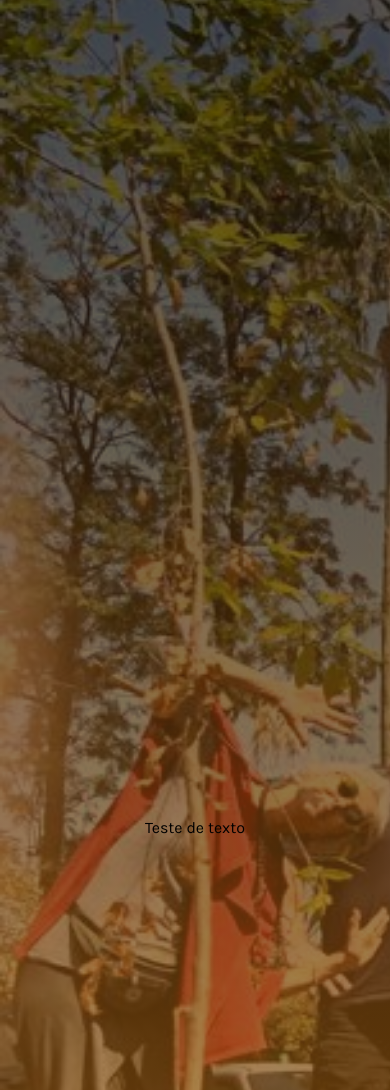
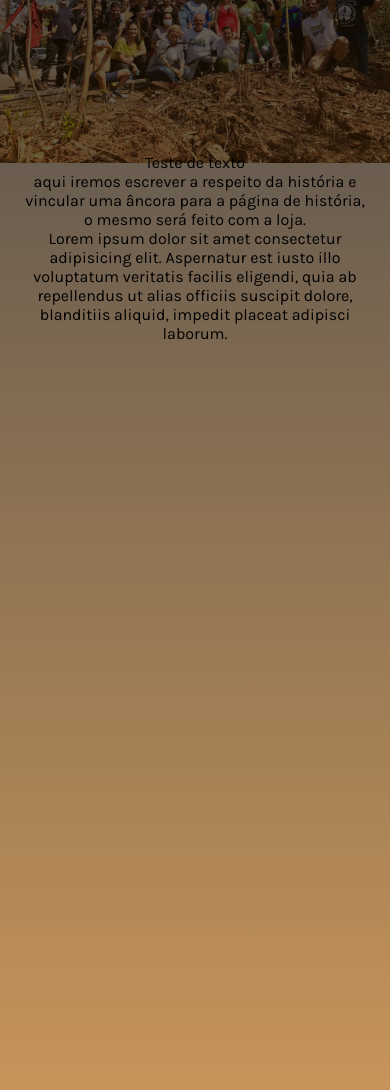
Before and after one commit to Guimaaz/ProjetoUsina, a plain HTML site: page pages/biografia.html in a window 390 px wide. Shown: the part 130-1220 px from the top of the page. Drawn offline with nearby package versions, Linux system fonts and the light colour scheme.

Commit message:
biografia p

```diff
--- /dev/null
+++ b/css/biograficap.css
@@ -0,0 +1,109 @@
+
+@media only screen and (max-width: 5000px) {
+    p {
+
+        padding-top: 105vh
+    }
+}
+@media only screen and (max-width: 1100px) {
+    p {
+
+        padding-top: 65vh;
+
+    }
+}
+@media only screen and (max-width: 990px) {
+    p {
+
+        padding-top: 55vh;
+
+    }
+}
+
+@media only screen and (max-width: 920px) {
+    p {
+
+        padding-top: 55vh;
+
+    }
+}
+
+@media only screen and (max-width: 900px) {
+    p {
+
+        padding-top: 45vh;
+
+    }
+}
+
+@media only screen and (max-width: 850px) {
+    p {
+
+        padding-top: 45vh;
+
+    }
+}
+
+@media only screen and (max-width: 790px) {
+    p {
+
+        padding-top: 45vh;
+
+    }
+}
+
+
+@media only screen and (max-width: 780px) {
+    p {
+        padding-top: 45vh;
+    }
+}
+
+@media only screen and (max-width: 760px) {
+    p {
+        padding-top: 45vh;
+    }
+}
+
+@media only screen and (max-width: 680px) {
+    p {
+        padding-top: 35vh;
+    }
+}
+
+@media only screen and (max-width: 560px) {
+    p {
+        padding-top: 30vh;
+    }
+}
+
+
+
+@media only screen and (max-width: 485px) {
+    p {
+        padding-top: 25vh;
+    }
+}
+
+@media only screen and (max-width: 400px) {
+    p {
+        padding-top: 20vh;
+    }
+}
+
+p {
+    font-family: 'Karla', sans-serif;
+    color: hsl(0, 0%, 0%);
+    text-align: center;
+    margin: 0px 20px;
+    z-index: 1;
+    position: relative;
+    margin-bottom: 1000px;
+
+
+
+
+
+
+
+}
--- /dev/null
+++ b/css/indexp.css
@@ -0,0 +1,108 @@
+
+@media only screen and (max-width: 5000px) {
+    p {
+
+        padding-top: 60vh;
+
+    }
+}
+@media only screen and (max-width: 1100px) {
+    p {
+
+        padding-top: 30vh;
+
+    }
+}
+@media only screen and (max-width: 990px) {
+    p {
+
+        padding-top: 20vh;
+
+    }
+}
+
+@media only screen and (max-width: 920px) {
+    p {
+
+        padding-top: 25vh;
+
+    }
+}
+
+@media only screen and (max-width: 900px) {
+    p {
+
+        padding-top: 25vh;
+
+    }
+}
+
+@media only screen and (max-width: 850px) {
+    p {
+
+        padding-top: 20vh;
+
+    }
+}
+
+@media only screen and (max-width: 790px) {
+    p {
+
+        padding-top: 20vh;
+
+    }
+}
+
+
+@media only screen and (max-width: 780px) {
+    p {
+        padding-top: 30vh;
+    }
+}
+
+@media only screen and (max-width: 760px) {
+    p {
+        padding-top: 20vh;
+    }
+}
+
+@media only screen and (max-width: 680px) {
+    p {
+        padding-top: 20vh;
+    }
+}
+
+@media only screen and (max-width: 560px) {
+    p {
+        padding-top: 10vh;
+    }
+}
+
+
+
+@media only screen and (max-width: 485px) {
+    p {
+        padding-top: 10vh;
+    }
+}
+
+@media only screen and (max-width: 400px) {
+    p {
+        padding-top: 10vh;
+    }
+}
+
+p {
+    font-family: 'Karla', sans-serif;
+    color: hsl(0, 0%, 0%);
+    text-align: center;
+    margin: 0px 20px;
+    z-index: 1;
+    position: relative;
+    margin-bottom: 1000px;
+
+
+
+
+
+}
--- a/css/styles.css
+++ b/css/styles.css
@@ -75,7 +75,7 @@
     width: 100%;
     overflow: hidden;
     background-image: url('../imagens/SobreNosUsina.jpeg');
-    background-size: cover;
+    background-size: contain;
     background-position: auto;
     background-repeat: no-repeat;
     position: relative;
@@ -159,113 +159,3 @@ h1 {
     z-index: 1;
     position: relative;
 }
-
-
-
-@media only screen and (max-width: 5000px) {
-    p {
-
-        padding-top: 60vh;
-
-    }
-}
-@media only screen and (max-width: 1100px) {
-    p {
-
-        padding-top: 30vh;
-
-    }
-}
-@media only screen and (max-width: 990px) {
-    p {
-
-        padding-top: 20vh;
-
-    }
-}
-
-@media only screen and (max-width: 920px) {
-    p {
-
-        padding-top: 25vh;
-
-    }
-}
-
-@media only screen and (max-width: 900px) {
-    p {
-
-        padding-top: 25vh;
-
-    }
-}
-
-@media only screen and (max-width: 850px) {
-    p {
-
-        padding-top: 20vh;
-
-    }
-}
-
-@media only screen and (max-width: 790px) {
-    p {
-
-        padding-top: 20vh;
-
-    }
-}
-
-
-@media only screen and (max-width: 780px) {
-    p {
-        padding-top: 30vh;
-    }
-}
-
-@media only screen and (max-width: 760px) {
-    p {
-        padding-top: 20vh;
-    }
-}
-
-@media only screen and (max-width: 680px) {
-    p {
-        padding-top: 20vh;
-    }
-}
-
-@media only screen and (max-width: 560px) {
-    p {
-        padding-top: 10vh;
-    }
-}
-
-
-
-@media only screen and (max-width: 485px) {
-    p {
-        padding-top: 10vh;
-    }
-}
-
-@media only screen and (max-width: 400px) {
-    p {
-        padding-top: 10vh;
-    }
-}
-
-p {
-    font-family: 'Karla', sans-serif;
-    color: hsl(0, 0%, 0%);
-    text-align: center;
-    margin: 0px 20px;
-    z-index: 1;
-    position: relative;
-    margin-bottom: 1000px;
-
-
-
-
-
-}
--- a/pages/biografia.html
+++ b/pages/biografia.html
@@ -5,8 +5,7 @@
     <meta charset="UTF-8">
     <title>Sobre nós</title>
     <meta name="viewport" content="width=device-width, initial-scale=1.0">
-    <link rel="stylesheet" href="../css/styles.css">
-    <link rel="stylesheet" href="../css/menu.css">
+
     <script src="../scripts/script.js"></script>
 
     <link href="https://fonts.googleapis.com/css2?family=Montserrat:wght@700&display=swap" rel="stylesheet">
@@ -17,6 +16,9 @@
     <link rel="preconnect" href="https://fonts.gstatic.com" crossorigin>
     <link href="https://fonts.googleapis.com/css2?family=Karla:ital,wght@0,200..800;1,200..800&display=swap"
         rel="stylesheet">
+    <link rel="stylesheet" href="../css/styles.css">
+    <link rel="stylesheet" href="../css/menu.css">
+    <link rel="stylesheet" href="../css/biograficap.css">
 </head>
 
 <body>
@@ -37,13 +39,18 @@
 
 
         </div>
-        <div class="cabecalho"></div>
-        <h1>Sobre nós </h1>
-        <div class="cabecalhoTextos"></div>
-        <p>Teste de texto <br>
+        <div class="cabecalho">
+            <h1 class="text-center">Sobre Nós</h1>
 
-        </p>
-
+            <p class="mt-4">
+                Teste de texto <br>
+                aqui iremos escrever a respeito da história e vincular uma âncora para a página de história,
+                o mesmo será feito com a loja. <br>
+                Lorem ipsum dolor sit amet consectetur adipisicing elit. Aspernatur est iusto illo voluptatum
+                veritatis facilis eligendi, quia ab repellendus ut alias officiis suscipit dolore, blanditiis
+                aliquid, impedit placeat adipisci laborum.
+            </p>
+        </div>
 
     </div>
     </div>
```
Also changed, not shown: index.html (+1 -0 lines).
